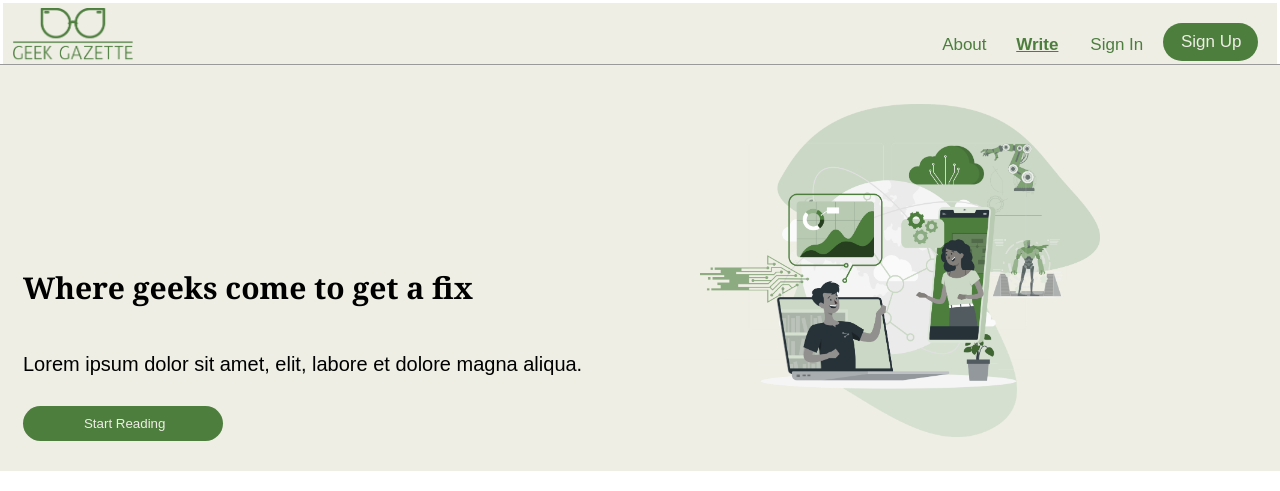
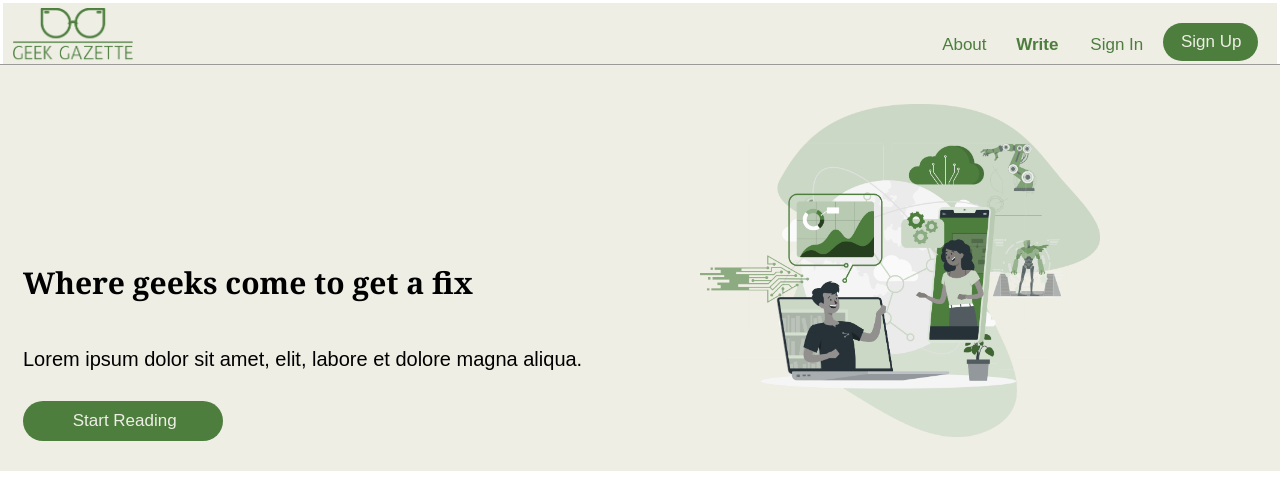
Before and after one commit to kiptanuiBoaz/geekgazette, a React (Vite) app: page / in a window 1280 px wide. Shown: the top 491 px of the page. Built offline with nearby package versions, Linux system fonts and the light colour scheme.

Commit message:
added hover styles

```diff
--- a/src/components/blogs/row.scss
+++ b/src/components/blogs/row.scss
@@ -20,10 +20,20 @@
     }
   }
 
-  .dropdown-item {
-    position: absolute;
-    display: flex;
-    flex-direction: column;
-    background-color: red;
+
+  .dropdown {
+    border: 3px solid  var(--secondary-color);
+    background-color:var(--primary-backround);
+    margin-left: 5px;
+    border-radius: 10px;
+    &:hover{
+      background-color: var(--secondary-backround);
+    }
+
+
+    option:first-child {
+      color: #ccc; // Set placeholder text color
+      background-color: red;
+    }
   }
 }
--- a/src/components/homepage/hero.scss
+++ b/src/components/homepage/hero.scss
@@ -29,6 +29,11 @@
         margin-right: 20px;
         margin-top: 10px;
         width: 200px;
+        font-size: 17px;
+
+        &:hover {
+          background-color: var(--hover-color);
+        }
 
         .sign-up {
           display: inline-block;
--- a/src/pages/Navbar.tsx
+++ b/src/pages/Navbar.tsx
@@ -18,17 +18,17 @@ export const Navbar = () => {
   const activeStyle = {
     color: "#4D7E3E",
     fontWeight: "600",
-    textDecoration: "underline",
-    textUnderlineThickness: "3px",
+    // textDecoration: "underline",
+    // textUnderlineThickness: "3px",
     display: "inline-block",
     position: "relative",
-    "&:after": {
-      content: "",
+    "&::after": {
+      content: "''",
       position: "absolute",
       width: "100%",
       height: "2px",
-      bottom: "0",
-      left: "0",
+      bottom: 0,
+      left: 0,
       backgroundColor: "#4D7E3E",
 
     }
--- a/src/pages/navbar.scss
+++ b/src/pages/navbar.scss
@@ -4,15 +4,14 @@
   align-items: center;
   background-color: var(--primary-backround);
   padding: 5px;
-  margin: -5px  -5px -7px -5px;
+  margin: -5px -5px -7px -5px;
   justify-content: center;
 
   .logo {
     // width: 10%;
-    img{
+    img {
       width: 120px;
     }
-
   }
 
   .nav-link-container {
@@ -26,8 +25,6 @@
     margin-top: auto;
     margin-bottom: auto;
 
-
-
     .nav-link {
       margin: 4px 10px;
       display: inline-block;
@@ -37,7 +34,6 @@
       padding-right: 4px;
       margin-top: auto;
       margin-bottom: auto;
-
 
       a {
         padding: 3px;
@@ -85,21 +81,24 @@
     margin-top: 10px;
     margin-left: 4px;
 
+    &:hover {
+      background-color: var(--hover-color);
+    }
+
     .sign-up {
       display: inline-block;
       width: 100%;
       white-space: nowrap;
       padding: 1%;
       padding-right: 4px;
-
       color: var(--primary-backround);
       text-decoration: none;
       font-size: 17px;
 
-
       a {
         color: var(--primary-backround);
         font-size: 20px;
+
       }
     }
   }
```
